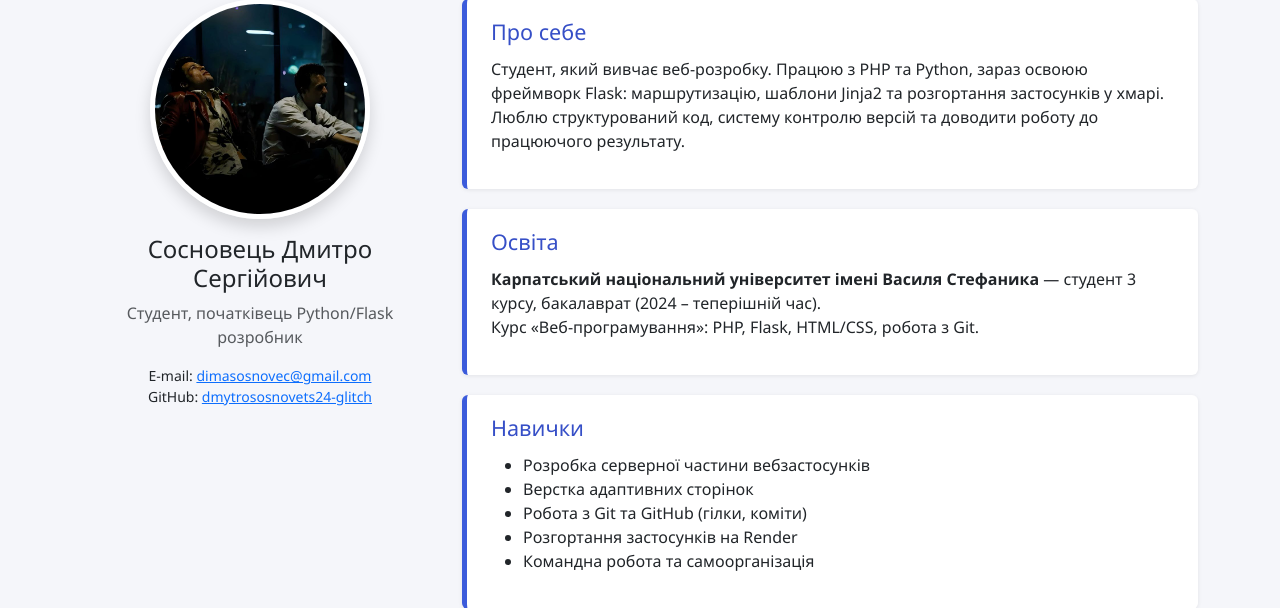
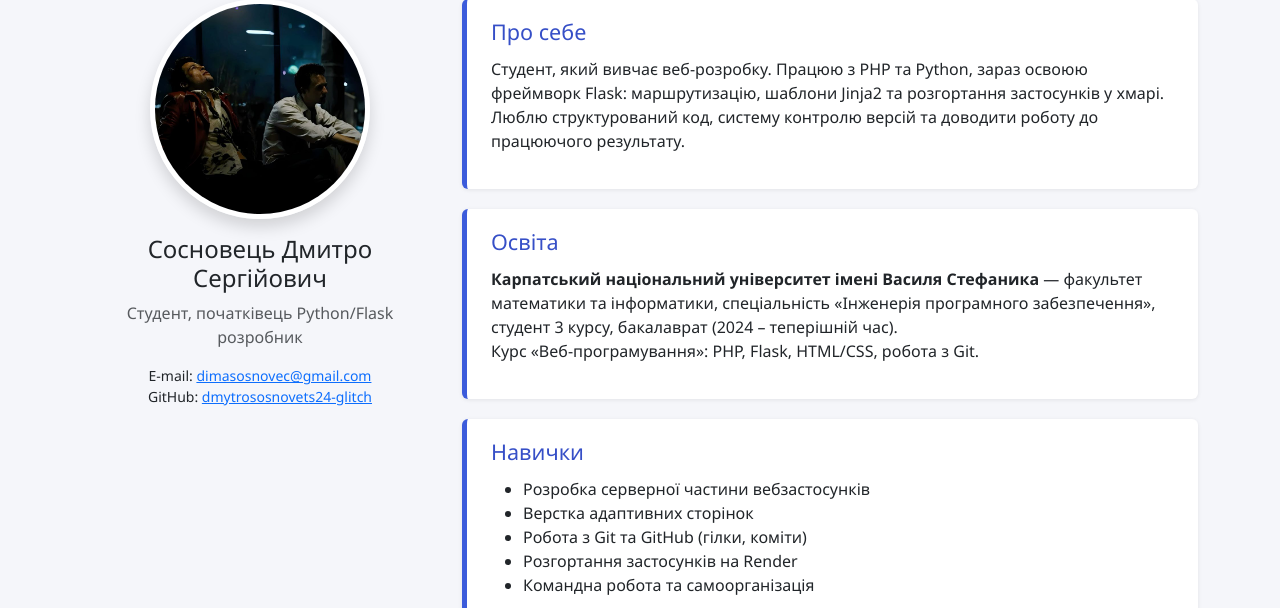
Before and after one commit to dmytrososnovets24-glitch/flask-app-lab, a Flask app: page / in a window 1280 px wide. Shown: the part 167-775 px from the top of the page. Run offline with Flask 3, Linux system fonts and the light colour scheme.

Commit message:
Add faculty and specialty to education section

```diff
--- a/templates/resume.html
+++ b/templates/resume.html
@@ -25,6 +25,7 @@
             <h2>Освіта</h2>
             <ul class="list-unstyled">
                 <li><strong>Карпатський національний університет імені Василя Стефаника</strong> —
+                    факультет математики та інформатики, спеціальність «Інженерія програмного забезпечення»,
                     студент 3 курсу, бакалаврат (2024 – теперішній час).</li>
                 <li>Курс «Веб-програмування»: PHP, Flask, HTML/CSS, робота з Git.</li>
             </ul>
```
